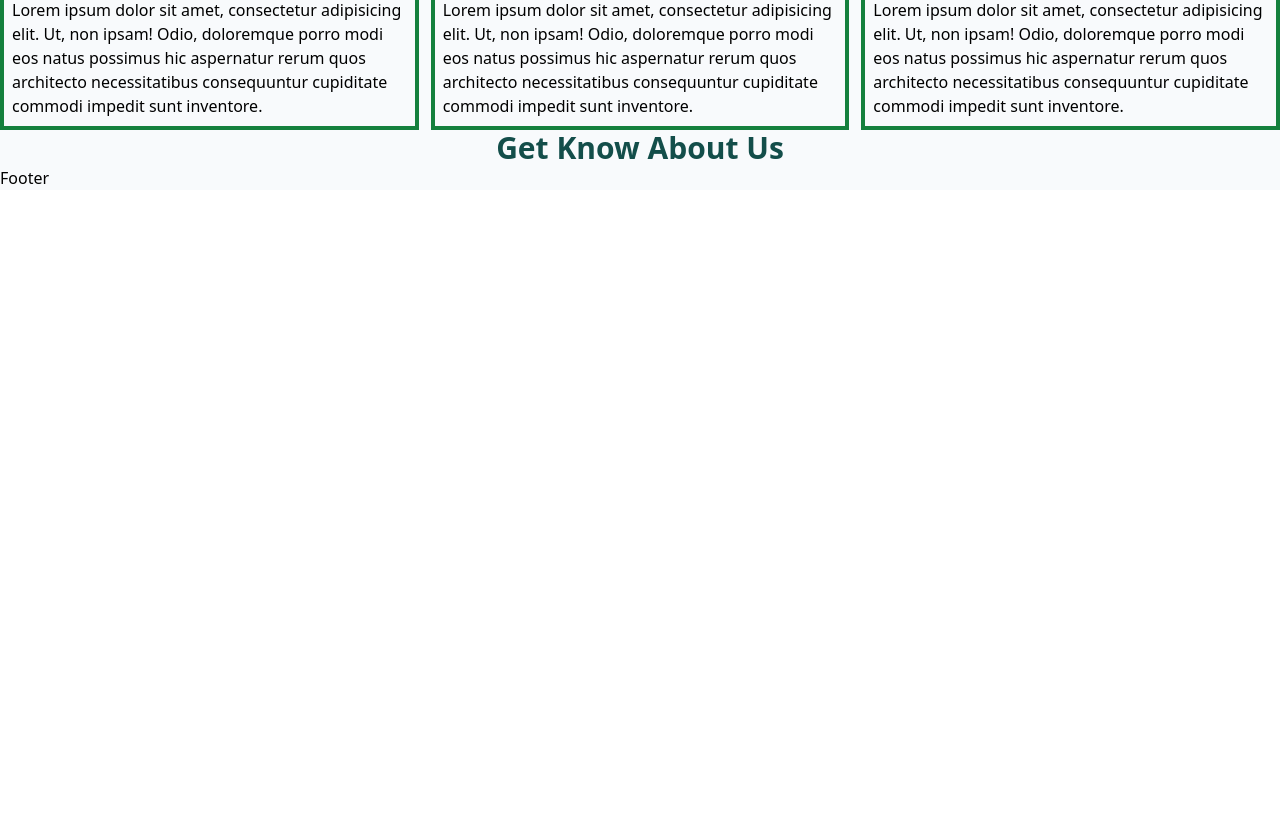
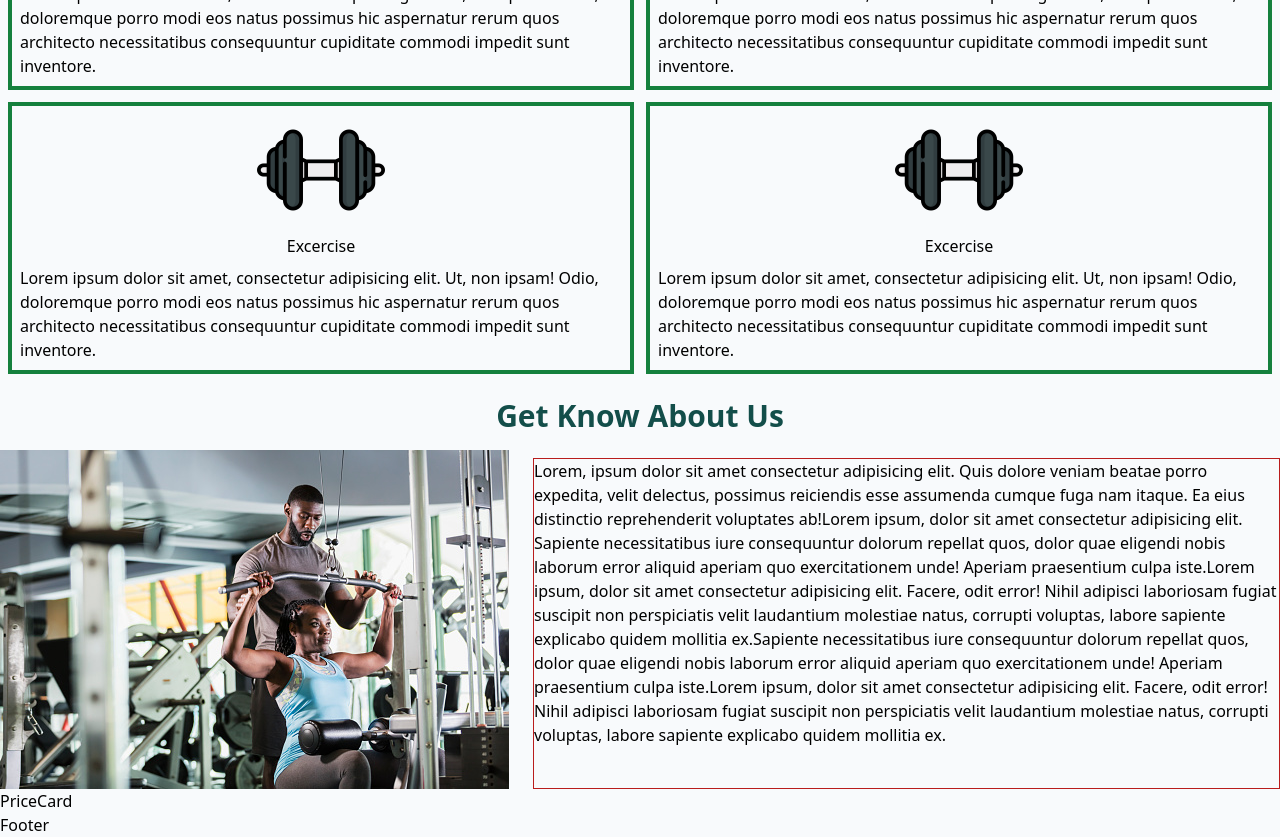
Before and after one commit to krishnaprasad2098/bro_gym, a React (Create React App) app: page / in a window 1280 px wide. Shown: the part 1740-2577 px from the top of the page. Before the commit the page ends 1930 px from the top, so only its background shows below. Built offline with nearby package versions, Linux system fonts and the light colour scheme.

Commit message:
minor changes in card's display

```diff
--- a/src/components/AboutUs.js
+++ b/src/components/AboutUs.js
@@ -1,12 +1,31 @@
 import React from 'react'
 import aboutus from '../assets/images/aboutus.jpg'
+import PriceCard from './PriceCard.jsx'
 const Aboutus = () => {
   return (
     <div className="">
-      <h1 className="text-3xl text-teal-900 font-extrabold text-center">Get Know About Us</h1>
-      <div>
-        {/* <img src={aboutus} alt="" className=""></img> */}
+      <h1 className="text-3xl text-teal-900 font-bold text-center pt-4 pb-4">Get Know About Us</h1>
+      <div className="lg:flex justify-evenly gap-4 items-stretch ">
+        <img src={aboutus} alt="" className="object-fill  lg: rounded-2 mr-1 "></img>
+        <h1 className="mt-2 ml-1  md: border border-red-700 max-w-4xl">Lorem, ipsum dolor sit amet consectetur adipisicing elit.
+          Quis dolore veniam beatae porro expedita, velit delectus, possimus reiciendis esse assumenda cumque fuga nam itaque.
+          Ea eius distinctio reprehenderit voluptates ab!Lorem ipsum, dolor sit amet consectetur adipisicing elit.
+          Sapiente necessitatibus iure consequuntur dolorum repellat quos,
+          dolor quae eligendi nobis laborum error aliquid aperiam quo exercitationem unde!
+          Aperiam praesentium culpa iste.Lorem ipsum,
+          dolor sit amet consectetur adipisicing elit.
+          Facere, odit error! Nihil adipisci laboriosam fugiat suscipit non perspiciatis velit laudantium molestiae natus,
+          corrupti voluptas, labore sapiente explicabo quidem mollitia ex.Sapiente necessitatibus iure consequuntur dolorum repellat quos,
+          dolor quae eligendi nobis laborum error aliquid aperiam quo exercitationem unde!
+          Aperiam praesentium culpa iste.Lorem ipsum,
+          dolor sit amet consectetur adipisicing elit.
+          Facere, odit error! Nihil adipisci laboriosam fugiat suscipit non perspiciatis velit laudantium molestiae natus,
+          corrupti voluptas, labore sapiente explicabo quidem mollitia ex.</h1>
       </div>
+
+
+
+    <PriceCard />
     </div>
   )
 }
--- a/src/components/EquipmentCard.js
+++ b/src/components/EquipmentCard.js
@@ -2,7 +2,7 @@ import React from 'react'
 import exerciseimg from '../assets/images/image-2.jpg'
 const EquipmentCard = () => {
   return (
-    <div className="md:grid grid-cols-3 gap-3" >
+    <div className="grid md:grid grid-cols-2 gap-3 m-2" >
         <div className="w-auto lg: border-green-700 w-auto border-4">
             <img src={exerciseimg} alt="" className="h-32  ml-auto mr-auto"></img>
             <h1 className="text-center">Excercise</h1>
--- a/src/components/Exercisecard.js
+++ b/src/components/Exercisecard.js
@@ -5,7 +5,7 @@ const Exercisecard = () => {
 
     // flex justify-center items-center
 
-    <div className="md:grid grid-cols-3 gap-3" >
+    <div className="grid md:grid grid-cols-2 gap-3 m-2" >
         <div className="w-auto lg: border-green-700 w-auto border-4">
             <img src={exerciseimg} alt="" className="h-32  ml-auto mr-auto"></img>
             <h1 className="text-center">Excercise</h1>
--- a/src/components/Infrastructurecard.js
+++ b/src/components/Infrastructurecard.js
@@ -11,7 +11,7 @@ const Infrastructure = () => {
             sunt inventore.</p>
         </div>
 
-        <div className="w-auto lg: border-green-700 w-auto border-4 h-auto">
+        <div className="w-auto lg: border-green-700 w-auto border-4 ">
             <img src={exerciseimg} alt="" className="h-32  ml-auto mr-auto"></img>
             <h1 className="text-center">Excercise</h1>
             <p className="p-2">Lorem ipsum dolor sit amet, consectetur adipisicing elit. Ut, non ipsam! Odio, doloremque porro modi
@@ -19,7 +19,7 @@ const Infrastructure = () => {
             sunt inventore.</p>
         </div>
 
-        <div className=" lg:  border-green-700 w-auto border-4 h-auto">
+        <div className=" lg:  border-green-700 w-auto border-4 ">
             <img src={exerciseimg} alt="" className="h-32  ml-auto mr-auto"></img>
             <h1 className="text-center">Excercise</h1>
             <p className="p-2">Lorem ipsum dolor sit amet, consectetur adipisicing elit. Ut, non ipsam! Odio, doloremque porro modi
@@ -27,7 +27,7 @@ const Infrastructure = () => {
             sunt inventore.</p>
         </div>
 
-        <div className="lg:  border-green-700 w-auto border-4 h-auto">
+        <div className="lg:  border-green-700 w-auto border-4 ">
             <img src={exerciseimg} alt="" className="h-32  ml-auto mr-auto"></img>
             <h1 className="text-center">Excercise</h1>
             <p className="p-2">Lorem ipsum dolor sit amet, consectetur adipisicing elit. Ut, non ipsam! Odio, doloremque porro modi
@@ -35,7 +35,7 @@ const Infrastructure = () => {
             sunt inventore.</p>
         </div>
 
-        <div className="w-auto lg: border-green-700 w-auto border-4 h-auto">
+        <div className="w-auto lg: border-green-700 w-auto border-4 ">
             <img src={exerciseimg} alt="" className="h-32  ml-auto mr-auto"></img>
             <h1 className="text-center">Excercise</h1>
             <p className="p-2">Lorem ipsum dolor sit amet, consectetur adipisicing elit. Ut, non ipsam! Odio, doloremque porro modi
@@ -43,7 +43,7 @@ const Infrastructure = () => {
             sunt inventore.</p>
         </div>
 
-        <div className="w-auto lg: border-green-700 w-auto border-4 h-auto">
+        <div className="w-auto lg: border-green-700 w-auto border-4 ">
             <img src={exerciseimg} alt="" className="h-32  ml-auto mr-auto"></img>
             <h1 className="text-center">Excercise</h1>
             <p className="p-2">Lorem ipsum dolor sit amet, consectetur adipisicing elit. Ut, non ipsam! Odio, doloremque porro modi
--- /dev/null
+++ b/src/components/PriceCard.jsx
@@ -0,0 +1,9 @@
+import React from 'react'
+
+const PriceCard = () => {
+  return (
+    <div>PriceCard</div>
+  )
+}
+
+export default PriceCard
--- a/src/components/YogaCard.js
+++ b/src/components/YogaCard.js
@@ -2,7 +2,7 @@ import React from 'react'
 import exerciseimg from '../assets/images/image-4.png'
 const YogaCard = () => {
   return (
-    <div className="md:grid grid-cols-3 gap-3" >
+    <div className="grid md:grid grid-cols-2 gap-3 m-2" >
         <div className="w-auto lg: border-green-700 w-auto border-4">
             <img src={exerciseimg} alt="" className="h-32  ml-auto mr-auto"></img>
             <h1 className="text-center">Excercise</h1>
```
